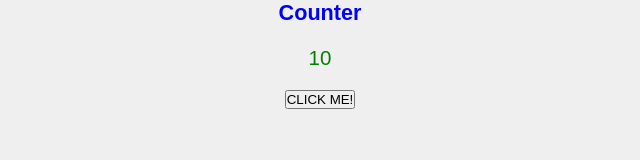
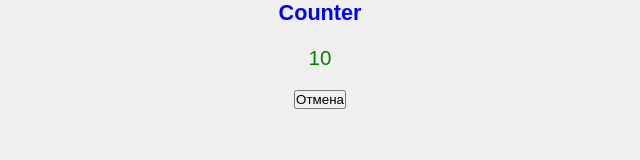
Before and after one commit to retarcorp/dist2, a plain HTML site: page index.html in a window 1280 px wide. Shown: the full height of the page, 320-960 px from the left. Drawn offline with Linux system fonts and the light colour scheme.

Commit message:
Change button name

```diff
--- a/index.html
+++ b/index.html
@@ -9,7 +9,7 @@
 	<body>
 		<h1>Counter</h1>
 		<div id='counter'> 0 </div>
-		<button id='button'>CLICK ME!</button>
+		<button id='button'>Отмена</button>
 	</body>
 
 </html>
```
